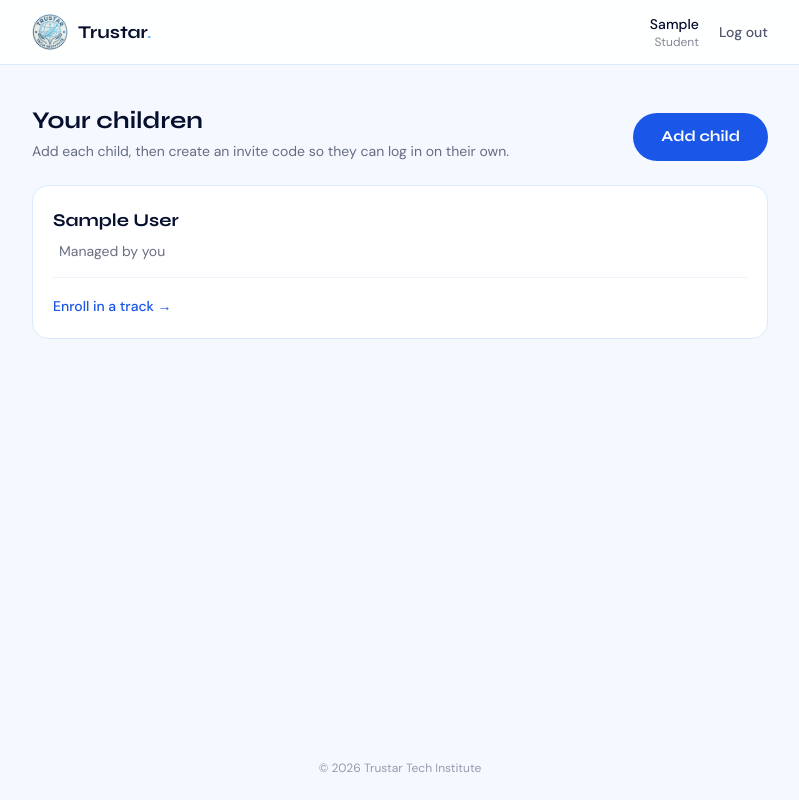
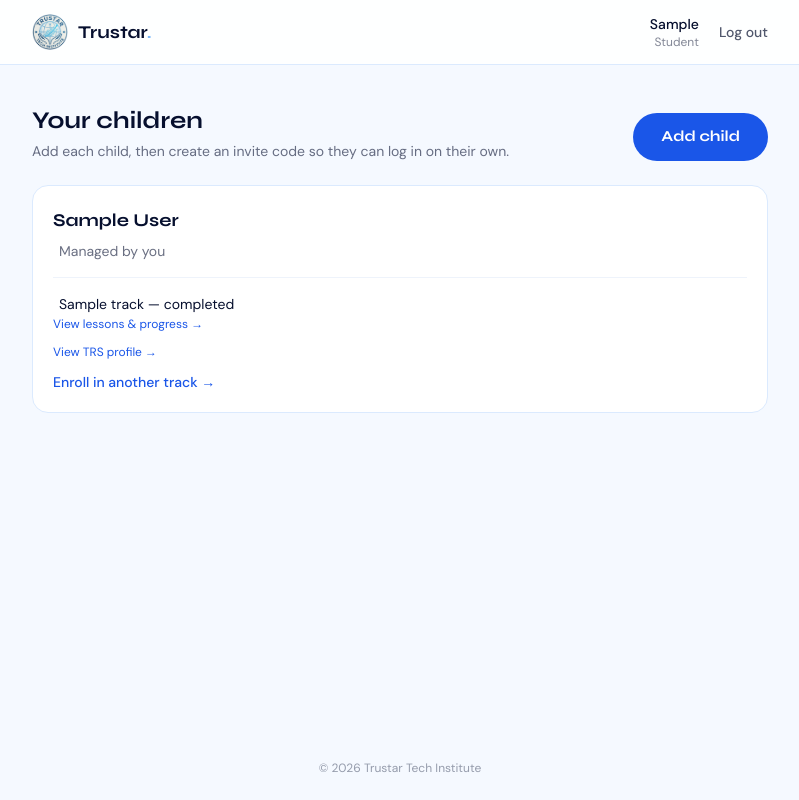
Before and after one commit to TrustarScientist/tti_platform, a Django app: template templates/dashboard/dashboard_parent.html in a window 1280 px wide. Shown: the whole page, without its empty margins (240-1039 px from the left). Run offline with Django 5.2, Linux system fonts and the light colour scheme; a user stored in the database is signed in; tables that the repository leaves empty hold one stand-in row (values such as "Sample post"); the template is opened without the code that fills it: most values are stand-ins (such as "Sample title", 1, 10 or a date in 2020); parts of the project's set-up code (start-up, migrations or seed data) failed here and were passed over; some libraries are stand-ins or nearby versions.

Commit message:
fixed students can't enroll bug other replacing some dashboards

```diff
--- a/templates/partials/_ward_list.html
+++ b/templates/partials/_ward_list.html
@@ -1,4 +1,4 @@
-<!-- templates/partials/_ward_list.html -->
+<!-- templates/partials/_ward_list.html (full replace) -->
 {% comment %}
 Expects: wards, signup_url. With-args: noun ("child"/"student"), plural ("children"/"students").
 {% endcomment %}
@@ -21,77 +21,59 @@ Expects: wards, signup_url. With-args: noun ("child"/"student"), plural ("childr
         <div class="flex items-start justify-between gap-4">
             <div class="min-w-0">
                 <h2 class="text-lg font-bold truncate">{{ student.first_name }} {{ student.last_name }}</h2>
-
                 {% if state == 'claimed' %}
-                <p class="mt-1 inline-flex items-center gap-1.5 text-sm text-[#0e7490]">
-                    <i class="ph ph-check-circle text-lg"></i> Has their own login
-                </p>
+                <p class="mt-1 inline-flex items-center gap-1.5 text-sm text-[#0e7490]"><i class="ph ph-check-circle text-lg"></i> Has their own login</p>
                 {% elif state == 'invited' %}
-                <p class="mt-1 inline-flex items-center gap-1.5 text-sm text-[#92400e]">
-                    <i class="ph ph-hourglass-medium text-lg"></i> Waiting for {{ student.first_name }} to sign up
-                </p>
+                <p class="mt-1 inline-flex items-center gap-1.5 text-sm text-[#92400e]"><i class="ph ph-hourglass-medium text-lg"></i> Waiting for {{ student.first_name }} to sign up</p>
                 {% else %}
-                <p class="mt-1 inline-flex items-center gap-1.5 text-sm text-navy/60">
-                    <i class="ph ph-user-circle text-lg"></i>
-                    {% if noun == 'child' %}Managed by you{% else %}Managed by your school{% endif %}
-                </p>
+                <p class="mt-1 inline-flex items-center gap-1.5 text-sm text-navy/60"><i class="ph ph-user-circle text-lg"></i> {% if noun == 'child' %}Managed by you{% else %}Managed by your school{% endif %}</p>
                 {% endif %}
             </div>
-
             {% if state == 'managed' %}
             <form method="post" action="{% url 'student-generate-claim' student.pk %}" class="shrink-0">
                 {% csrf_token %}
-                <button type="submit" class="inline-flex items-center rounded-full border-[1.5px] border-blue text-blue px-4 py-1.5 text-sm font-medium hover:bg-light">
-                    Create invite code
-                </button>
+                <button type="submit" class="inline-flex items-center rounded-full border-[1.5px] border-blue text-blue px-4 py-1.5 text-sm font-medium hover:bg-light">Create invite code</button>
             </form>
             {% endif %}
         </div>
-        <div class="mt-4 pt-4 border-t border-[#eef3fb]">
-            {% with enrollment=student.enrollments.first %}
-            {% if enrollment %}
-            <p class="text-sm flex items-center gap-1.5">
-                {% if enrollment.status == 'ACTIVE' %}
-                <i class="ph ph-check-circle text-[#0e7490]"></i> Enrolled in {{ enrollment.track.name }}
-                {% elif enrollment.status == 'PENDING_PAYMENT' %}
-                <i class="ph ph-clock text-gold"></i> {{ enrollment.track.name }} — pending payment confirmation
-                {% else %}
-                <i class="ph ph-x-circle text-navy/40"></i> {{ enrollment.track.name }} — {{ enrollment.get_status_display }}
-                {% endif %}
-            </p>
-            <a href="{% url 'student-trs-profile' student.pk %}" class="block text-xs text-blue hover:underline mt-1">
-                View TRS profile &rarr;
-            </a>
-                        <a href="{% url 'student-lesson' enrollment.pk %}" class="block text-xs text-blue hover:underline mt-1">
-                View lessons &amp; progress &rarr;
-            </a>
-            {% else %}
-            <a href="{% url 'student-enroll' student.pk %}" class="text-sm font-medium text-blue hover:underline">Enroll in a track &rarr;</a>
-            {% endif %}
-            {% endwith %}
-        </div>
+
         {% if state == 'invited' %}
         <div class="mt-4 rounded-xl border border-gold/50 bg-[#FFFBEB] p-4">
             <p class="text-xs text-navy/60">Invite code</p>
             <p class="mt-1 font-mono text-lg tracking-wide break-all select-all">{{ student.claim_code }}</p>
             <div class="mt-3 flex flex-wrap items-center gap-2">
                 <button type="button" data-copy="{{ student.claim_code }}" class="inline-flex items-center rounded-full bg-navy text-white px-4 py-1.5 text-sm font-medium hover:bg-navy-800">Copy code</button>
-                <a href="https://wa.me/?text=Create%20your%20Trustar%20login%3A%20{{ signup_url|urlencode }}%20Invite%20code%3A%20{{ student.claim_code }}" target="_blank" rel="noopener" hx-boost="false" class="inline-flex items-center gap-1.5 rounded-full border-[1.5px] border-navy/30 px-4 py-1.5 text-sm font-medium hover:bg-white">
-                    <i class="ph ph-whatsapp-logo text-base"></i> Send on WhatsApp
-                </a>
+                <a href="https://wa.me/?text=Create%20your%20Trustar%20login%3A%20{{ signup_url|urlencode }}%20Invite%20code%3A%20{{ student.claim_code }}" target="_blank" rel="noopener" hx-boost="false" class="inline-flex items-center gap-1.5 rounded-full border-[1.5px] border-navy/30 px-4 py-1.5 text-sm font-medium hover:bg-white"><i class="ph ph-whatsapp-logo text-base"></i> Send on WhatsApp</a>
             </div>
             <p class="mt-3 text-xs text-navy/60">{{ student.first_name }} signs up as a student and enters this code to link to this profile.</p>
         </div>
         <form method="post" action="{% url 'student-generate-claim' student.pk %}" class="mt-3" hx-confirm="This replaces the current code. The old one will stop working.">
             {% csrf_token %}
-            <button type="submit" class="text-xs text-navy/50 hover:text-navy underline underline-offset-2">dg</button>
+            <button type="submit" class="text-xs text-navy/50 hover:text-navy underline underline-offset-2">Replace this code</button>
         </form>
         {% endif %}
+
+        <div class="mt-4 pt-4 border-t border-[#eef3fb] space-y-3">
+            {% for enrollment in student.enrollments.all %}
+            <div>
+                <p class="text-sm flex items-center gap-1.5">
+                    {% if enrollment.status == 'ACTIVE' %}<i class="ph ph-check-circle text-[#0e7490]"></i> Enrolled in {{ enrollment.track.name }}
+                    {% elif enrollment.status == 'PENDING_PAYMENT' %}<i class="ph ph-clock text-gold"></i> {{ enrollment.track.name }} — pending payment confirmation
+                    {% elif enrollment.status == 'COMPLETED' %}<i class="ph ph-check-circle text-[#0e7490]"></i> {{ enrollment.track.name }} — completed
+                    {% else %}<i class="ph ph-x-circle text-navy/40"></i> {{ enrollment.track.name }} — {{ enrollment.get_status_display }}{% endif %}
+                </p>
+                <a href="{% url 'student-lesson' enrollment.pk %}" class="block text-xs text-blue hover:underline mt-0.5">View lessons &amp; progress &rarr;</a>
+            </div>
+            {% endfor %}
+            <a href="{% url 'student-trs-profile' student.pk %}" class="block text-xs text-blue hover:underline">View TRS profile &rarr;</a>
+            <a href="{% url 'student-enroll' student.pk %}" class="block text-sm font-medium text-blue hover:underline">
+                {% if student.enrollments.all %}Enroll in another track{% else %}Enroll in a track{% endif %} &rarr;
+            </a>
+        </div>
     </li>
     {% endwith %}
     {% endfor %}
 </ul>
-
 {% else %}
 <div class="bg-white rounded-2xl border border-dashed border-[#9db0d3] p-8 text-center">
     <p class="font-medium">No {{ plural }} added yet</p>
```
Also changed, not shown: apps/people/forms.py (+8 -0 lines), apps/people/views.py (+9 -7 lines), bg.html (+5 -8 lines), templates/dashboard/dashboard_student.html (+12 -3 lines).
